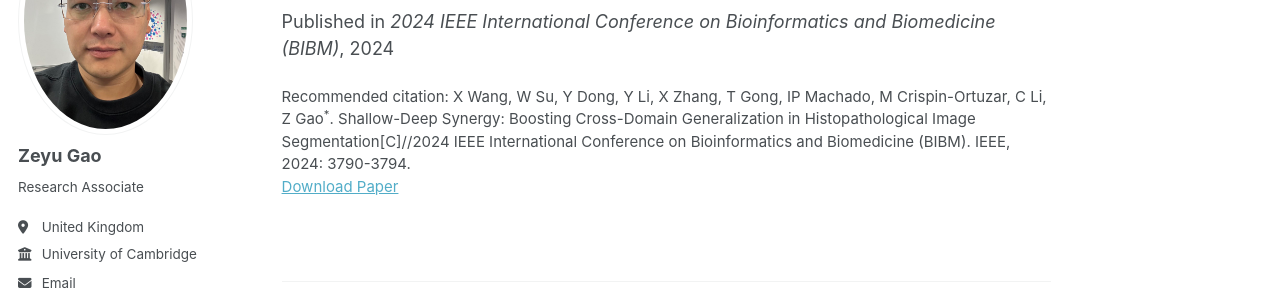
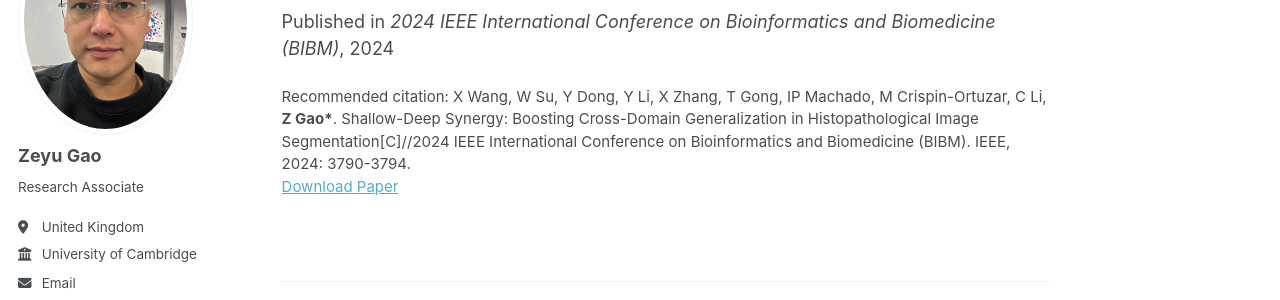
Before and after one commit to ZeyuGaoAi/ZeyuGaoAi.github.io, a Jekyll site: the page built from _publications/bibm2025.md, in a window 1280 px wide and 1075 px high. Shown: the part 193-493 px from the top of the window. Built offline with Jekyll 4.4.1, drawn with Linux system fonts in a browser that asks for light colours; some web fonts are replaced; a script that is not in the unit is left out.

```diff
--- a/_publications/bibm2025.md
+++ b/_publications/bibm2025.md
@@ -5,5 +5,5 @@ category: conferences
 date: 2024-12-03
 venue: '2024 IEEE International Conference on Bioinformatics and Biomedicine (BIBM)'
 paperurl: https://ieeexplore.ieee.org/abstract/document/10822660
-citation: 'X Wang, W Su, Y Dong, Y Li, X Zhang, T Gong, IP Machado, M Crispin-Ortuzar, C Li, Z Gao<sup>*</sup>. Shallow-Deep Synergy: Boosting Cross-Domain Generalization in Histopathological Image Segmentation[C]//2024 IEEE International Conference on Bioinformatics and Biomedicine (BIBM). IEEE, 2024: 3790-3794.'
+citation: 'X Wang, W Su, Y Dong, Y Li, X Zhang, T Gong, IP Machado, M Crispin-Ortuzar, C Li, <strong>Z Gao*</strong>. Shallow-Deep Synergy: Boosting Cross-Domain Generalization in Histopathological Image Segmentation[C]//2024 IEEE International Conference on Bioinformatics and Biomedicine (BIBM). IEEE, 2024: 3790-3794.'
 ---
```
